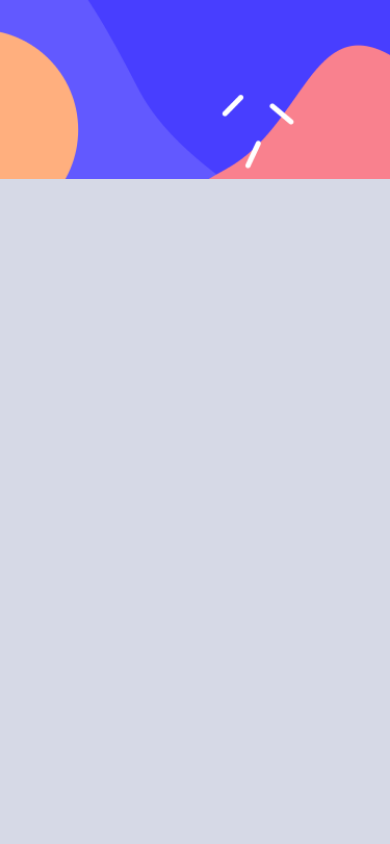
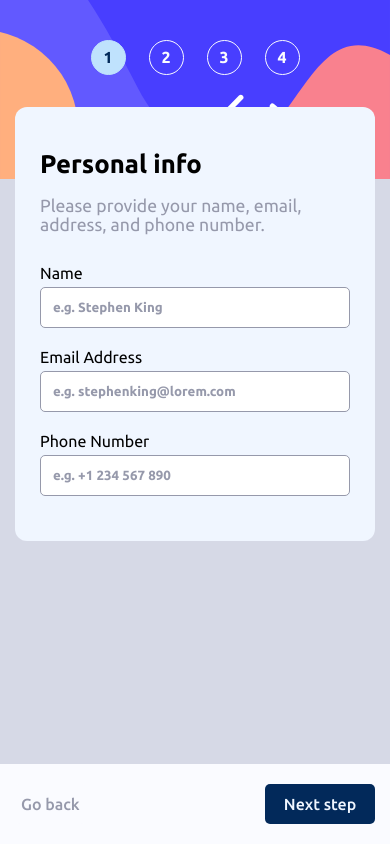
Before and after one commit to eivindsimonsen/multi-step-form, a React (Vite) app: page / in a window 390 px wide. Built offline with nearby package versions, Linux system fonts and the light colour scheme.

Commit message:
First slide styles complete mobile

```diff
--- a/src/App.jsx
+++ b/src/App.jsx
@@ -1,16 +1,27 @@
 import "./sass/style.scss";
-import image from "./assets/images/bg-sidebar-mobile.png";
+import imageMobile from "./assets/images/bg-sidebar-mobile.svg";
+import FormContainer from "./components/FormContainer";
 
 function App() {
   return (
-    <main className="App">
+    <>
       <header className="mobile-header">
         <img
-          src={image}
-          alt=""
+          src={imageMobile}
+          alt="Colorful background image"
         />
       </header>
-    </main>
+      <main className="content-container">
+        <FormContainer
+          title="Personal info"
+          subTitle="Please provide your name, email, address, and phone number."
+        />
+      </main>
+      <footer className="form-buttons-mobile">
+        <button className="cta">Go back</button>
+        <button className="cta cta-filled">Next step</button>
+      </footer>
+    </>
   );
 }
 
--- a/src/components/FormContainer.jsx
+++ b/src/components/FormContainer.jsx
@@ -1,7 +1,14 @@
-import React from "react";
+import StepOne from "./StepOne";
 
-function FormContainer() {
-  return <form>FormContainer</form>;
+function FormContainer(props) {
+  return (
+    <>
+      <StepOne
+        title={props.title}
+        subTitle={props.subTitle}
+      />
+    </>
+  );
 }
 
 export default FormContainer;
--- a/src/components/StepOne.jsx
+++ b/src/components/StepOne.jsx
@@ -1,7 +1,52 @@
-import React from "react";
+import { useState } from "react";
 
-function StepOne() {
-  return <div>StepOne</div>;
+function StepOne(props) {
+  const [steps, setSteps] = useState(["1", "2", "3", "4"]);
+  const activeIndex = 0; // the index of the active step
+
+  return (
+    <>
+      <div className="steps">
+        {steps.map((step, index) => (
+          <li
+            className={index === activeIndex ? "active" : ""}
+            key={index}>
+            {step}
+          </li>
+        ))}
+      </div>
+      <div className="titles">
+        <h1>{props.title}</h1>
+        <h2>{props.subTitle}</h2>
+      </div>
+      <form className="forms">
+        <div>
+          <label htmlFor="name">Name</label>
+          <input
+            type="text"
+            id="name"
+            placeholder="e.g. Stephen King"
+          />
+        </div>
+        <div>
+          <label htmlFor="email">Email Address</label>
+          <input
+            type="email"
+            id="email"
+            placeholder="e.g. stephenking@lorem.com"
+          />
+        </div>
+        <div>
+          <label htmlFor="phone">Phone Number</label>
+          <input
+            type="number"
+            id="phone"
+            placeholder="e.g. +1 234 567 890"
+          />
+        </div>
+      </form>
+    </>
+  );
 }
 
 export default StepOne;
--- a/src/sass/partials/_form.scss
+++ b/src/sass/partials/_form.scss
@@ -0,0 +1,48 @@
+.form-buttons-mobile {
+  padding: 20px 15px;
+  background-color: $Alabaster;
+  margin-top: auto;
+  display: flex;
+  justify-content: space-between;
+}
+
+.titles {
+  margin-bottom: 30px;
+
+  & h1 {
+    font-size: 1.6rem;
+  }
+
+  & h2 {
+    font-size: 1.1rem;
+    color: $CoolGray;
+    font-weight: 400;
+  }
+}
+
+.forms {
+  & > * {
+    display: flex;
+    flex-direction: column;
+    gap: 5px;
+    margin-bottom: 20px;
+
+    & > input {
+      padding: 12px;
+      border-radius: 5px;
+      border: 1px solid $CoolGray;
+      font-family: "Ubuntu", sans-serif;
+      font-weight: 700;
+      color: $MarineBlue;
+
+      &::placeholder {
+        color: $CoolGray;
+      }
+
+      &:focus {
+        outline: none;
+        border-color: $MarineBlue;
+      }
+    }
+  }
+}
--- a/src/sass/partials/_globals.scss
+++ b/src/sass/partials/_globals.scss
@@ -1,10 +1,17 @@
 * {
   box-sizing: border-box;
+}
+
+#root {
+  min-height: 100vh;
+  display: flex;
+  flex-direction: column;
 }
 
 body {
   background-color: $LightGray;
   margin: 0px;
+  font-family: "Ubuntu", sans-serif;
 }
 
 .mobile-header {
@@ -12,3 +19,66 @@ body {
     width: 100%;
   }
 }
+
+.content-container {
+  background-color: $Magnolia;
+  margin: 0px 15px;
+  padding: 25px;
+  border-radius: 12px;
+  transform: translateY(-75px);
+}
+
+.steps {
+  display: flex;
+  list-style-type: none;
+  justify-content: center;
+  gap: 23px;
+  font-weight: 700;
+  position: absolute;
+  top: -67px;
+  left: 0;
+  right: 0;
+
+  & li {
+    border: 1px solid $Alabaster;
+    border-radius: 50%;
+    width: 35px;
+    height: 35px;
+    display: flex;
+    justify-content: center;
+    align-items: center;
+    color: $Alabaster;
+
+    &.active {
+      background-color: $LightBlue;
+      border: 1px solid $LightBlue;
+      color: $MarineBlue;
+    }
+  }
+}
+
+.cta {
+  border: none;
+  border-radius: 5px;
+  font-size: 1rem;
+  font-weight: 500;
+  color: $CoolGray;
+  background-color: $Alabaster;
+  font-family: "Ubuntu", sans-serif;
+
+  &:hover {
+    color: $MarineBlue;
+    cursor: pointer;
+  }
+
+  &-filled {
+    width: 110px;
+    height: 40px;
+    background-color: $MarineBlue;
+    color: $Magnolia;
+    &:hover {
+      background-color: lighten($color: $MarineBlue, $amount: 5);
+      color: $Magnolia;
+    }
+  }
+}
```
Also changed, not shown: src/assets/images/bg-sidebar-mobile.png (deleted), src/assets/images/favicon-32x32.png (deleted).
